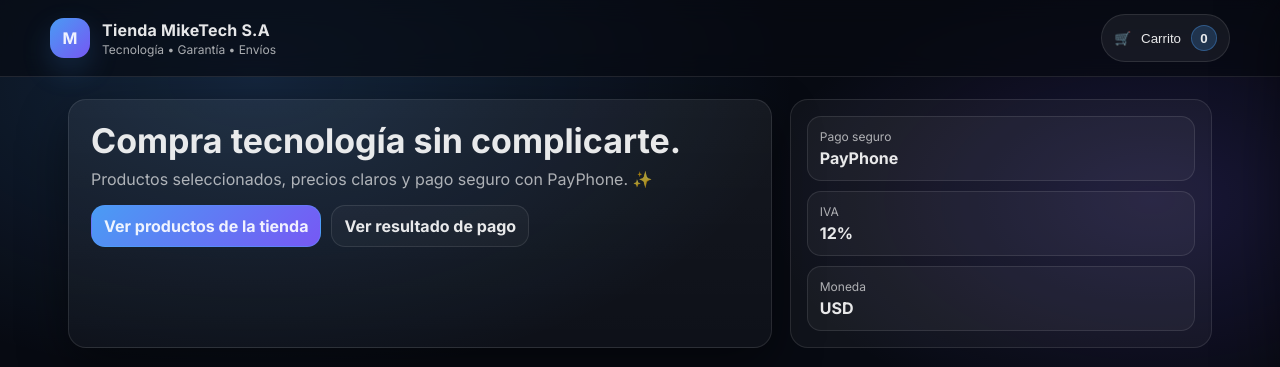
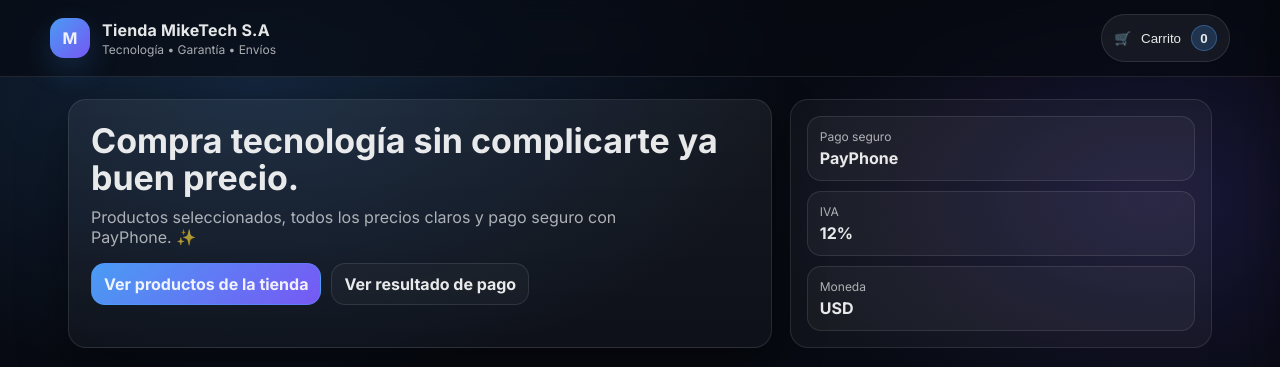
Before and after one commit to BelloMike15/DespliegueAutomatico, a plain HTML site: page frontend/index.html in a window 1280 px wide. Shown: the top 367 px of the page. Drawn offline with Linux system fonts and the light colour scheme.

Commit message:
commits de prueba 2

```diff
--- a/frontend/index.html
+++ b/frontend/index.html
@@ -33,8 +33,8 @@
   <main class="wrap">
     <section class="hero">
       <div class="hero__content">
-        <h1>Compra tecnología sin complicarte.</h1>
-        <p>Productos seleccionados, precios claros y pago seguro con PayPhone. ✨</p>
+        <h1>Compra tecnología sin complicarte ya buen precio.</h1>
+        <p>Productos seleccionados, todos los precios claros y pago seguro con PayPhone. ✨</p>
         <div class="hero__ctaRow">
           <a class="btn btn--primary" href="#productos">Ver productos de la tienda</a>
           <a class="btn btn--ghost" href="result.html">Ver resultado de pago</a>
```
Also changed, not shown: .claude/settings.local.json (added).
